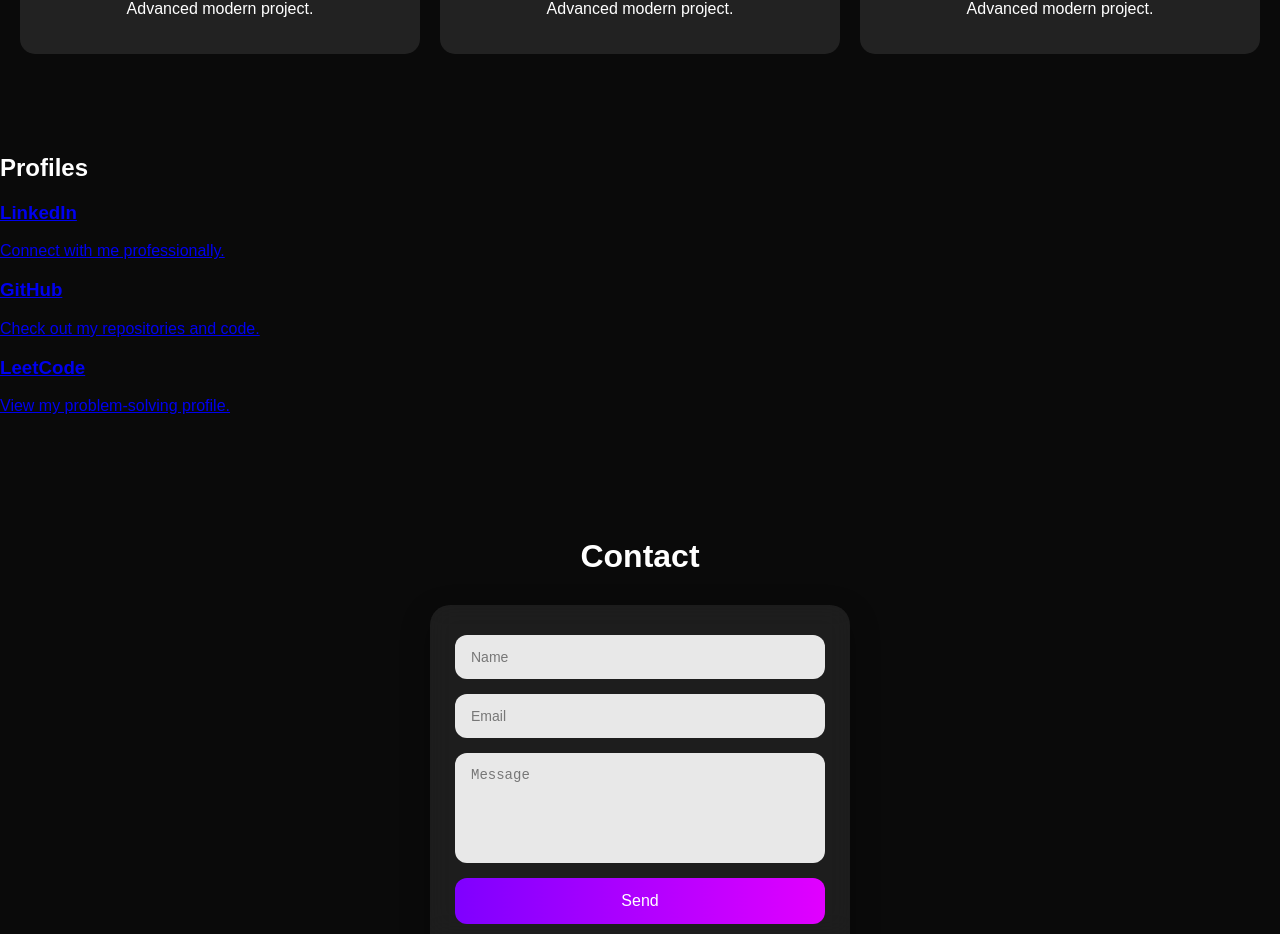
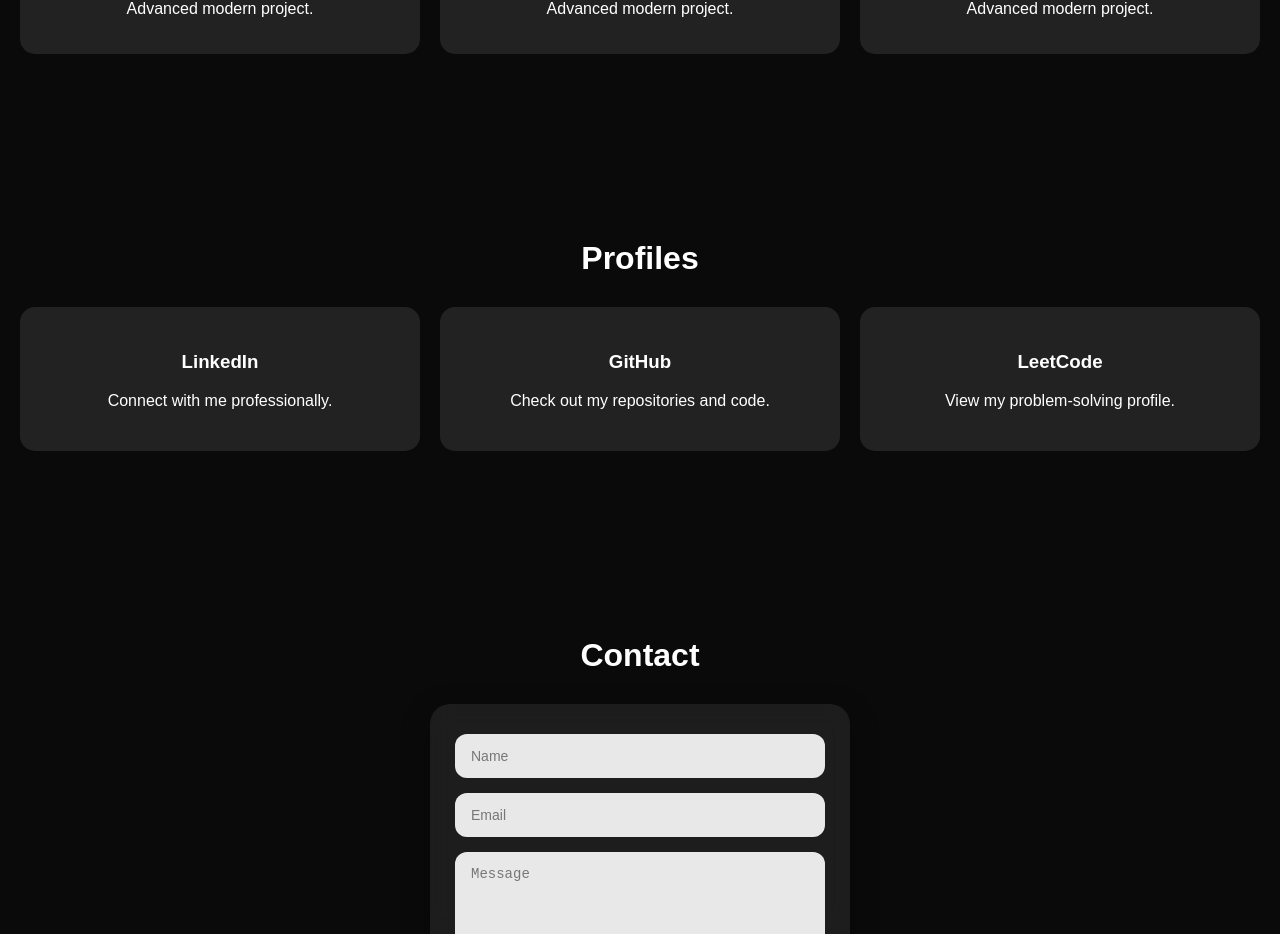
Before and after one commit to yagnesh471/myprofile, a React (Vite) app: page / in a window 1280 px wide. Shown: the part 1455-2389 px from the top of the page. Built offline with nearby package versions, Linux system fonts and the light colour scheme.

Commit message:
Add profiles section styles to App.css

```diff
--- a/src/App.css
+++ b/src/App.css
@@ -108,9 +108,9 @@
   line-height: 1.6;
 }
 
-/* Sections */
 .about,
 .projects,
+.profiles,
 .contact {
   padding: 80px 20px;
 }
@@ -243,3 +243,47 @@
 .contact button:active {
   transform: scale(0.97);
 }
+
+/* Profiles */
+.profiles {
+  text-align: center;
+}
+
+.profiles h2 {
+  margin-bottom: 30px;
+  font-size: 32px;
+}
+
+.profiles-grid {
+  display: grid;
+  grid-template-columns: repeat(3, 1fr);
+  gap: 20px;
+}
+
+.profile-card {
+  display: block;
+  padding: 25px;
+  border-radius: 15px;
+  text-decoration: none;
+  color: inherit;
+  background: rgba(255,255,255,0.1);
+  backdrop-filter: blur(10px);
+  transition: all 0.25s ease;
+}
+
+.profile-card:hover {
+  transform: translateY(-4px);
+  box-shadow: 0 8px 20px rgba(0,0,0,0.2);
+}
+
+.app.light .profile-card {
+  background: white;
+  color: black;
+  box-shadow: 0 5px 15px rgba(0,0,0,0.1);
+}
+
+@media (max-width: 768px) {
+  .profiles-grid {
+    grid-template-columns: 1fr;
+  }
+}
```
